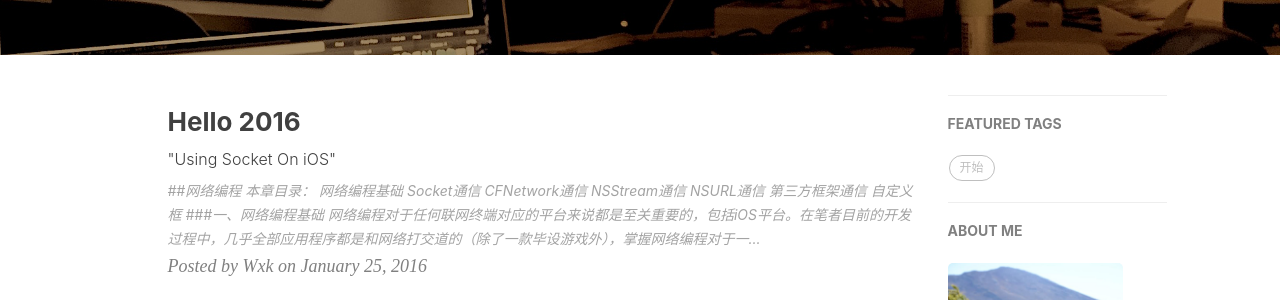
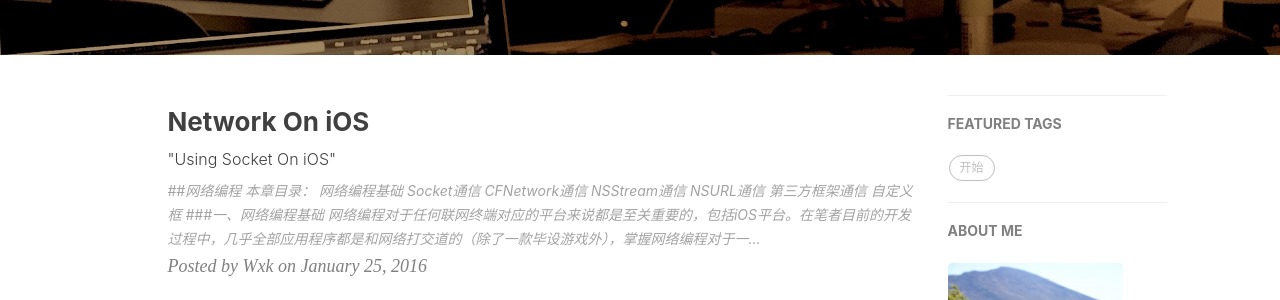
Before and after one commit to Zippowxk/Zippowxk.github.io, a Jekyll site: the page built from index.html, in a window 1280 px wide. Shown: the part 363-663 px from the top of the page. Built offline with Jekyll 4.4.1, drawn with Linux system fonts in a browser that asks for light colours; nearby versions of some CDN libraries; the list of posts is cut into pages by our own code; comment, search, counter and statistics services are not loaded.

Commit message:
fix title

```diff
--- a/_posts/2016-01-26-Using-JavaScript-in-Native-App.markdown
+++ b/_posts/2016-01-26-Using-JavaScript-in-Native-App.markdown
@@ -1,6 +1,6 @@
 ---
 layout:     post
-title:      "Hello 2016"
+title:      "Network On iOS"
 subtitle:   " \"Using Socket On iOS\""
 date:       2016-1-25 12:00:00
 author:     "Wxk"
```
